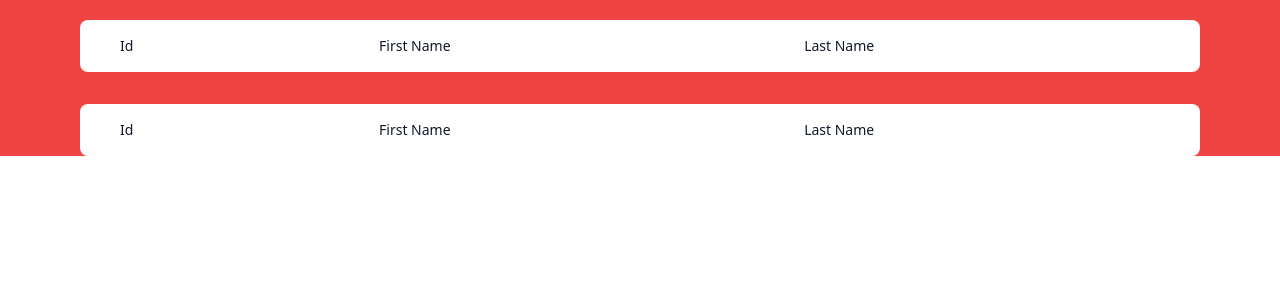
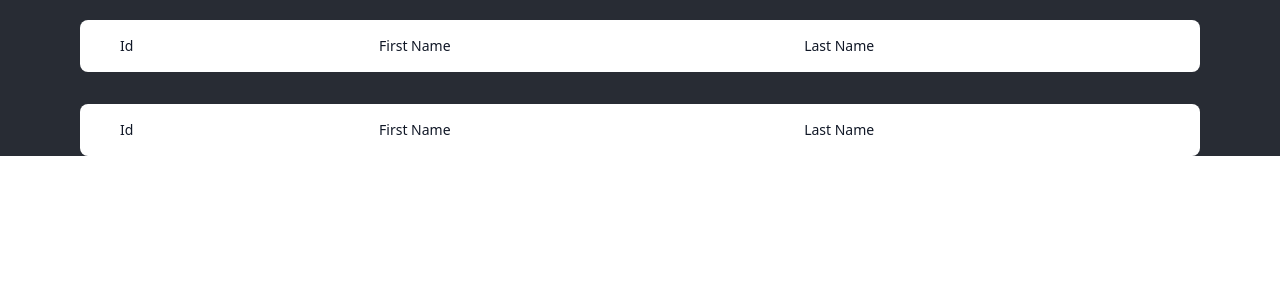
Before and after one commit to aryairama/react-table-8, a React (Create React App) app: page /basic-table in a window 1280 px wide. Shown: the top 300 px of the page. Built offline with nearby package versions, Linux system fonts and the light colour scheme.

Commit message:
update : style table

```diff
--- a/src/App.js
+++ b/src/App.js
@@ -20,10 +20,10 @@ function App() {
 function Home() {
   return (
     <div className="App">
-      <header className="App-header !bg-red-500 !justify-start">
+      <header className="App-header !justify-start">
         <img src={logo} className="App-logo" alt="logo" />
         <p>Example Table Tanstack</p>
-        <ul class="list-disc">
+        <ul className="list-disc">
           <Link className="text-base" to="/basic-table">
             Basic Table
           </Link>
--- a/src/BasicTable.jsx
+++ b/src/BasicTable.jsx
@@ -27,7 +27,8 @@ const BasicTable = () => {
   ];
   const table = useReactTable({ data, columns, getCoreRowModel: getCoreRowModel() });
   return (
-    <div className="container bg-red-500 pt-5">
+    <div className="bg-[#282C34]">
+      <div className="container pt-5 wf">
         <div className="w-full overflow-y-auto ">
           <table className={style['datatable']}>
             <thead>
@@ -78,6 +79,7 @@ const BasicTable = () => {
           </table>
         </div>
       </div>
+    </div>
   );
 };
 
--- a/src/style.module.css
+++ b/src/style.module.css
@@ -18,14 +18,14 @@
 }
 
 .datatable-td-content {
-  @apply text-sm text-gray-900 font-light px-6 py-4 whitespace-nowrap border-b;
+  @apply text-sm text-gray-900 font-normal px-6 py-4 whitespace-nowrap border-b;
 }
 
-.datatable-tbody-tr > .datatable-td:first-child > .datatable-td-content {
+.datatable-tbody-tr>.datatable-td:first-child>.datatable-td-content {
   @apply ml-4;
 }
 
-.datatable-tbody-tr > .datatable-td:last-child > .datatable-td-content {
+.datatable-tbody-tr>.datatable-td:last-child>.datatable-td-content {
   @apply mr-4;
 }
 
```
Lines whose indentation alone changed are shown as unchanged.
